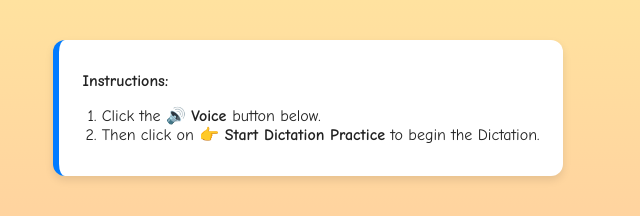
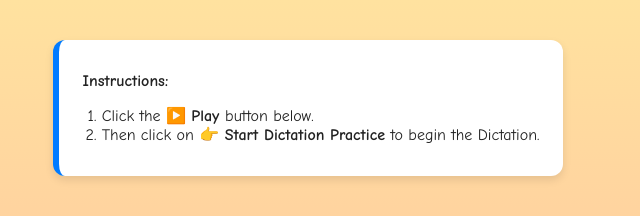
Before and after one commit to OnlineQuiz-BRG/QuizBuz, a plain HTML site: page docs/GrA_dictation.html in a window 1280 px wide. Shown: the top 216 px of the page, 332-972 px from the left. Drawn offline with Linux system fonts and the light colour scheme.

Commit message:
Update GrA_dictation.html

```diff
--- a/docs/GrA_dictation.html
+++ b/docs/GrA_dictation.html
@@ -71,7 +71,7 @@
  margin-bottom: 1.5rem;">
 <p><strong>Instructions:</strong></p>
  <ol style="padding-left: 1.2rem;">
-   <li>Click the 🔊 <strong> Voice </strong> button below.</li>
+   <li>Click the ▶️ <strong> Play </strong> button below.</li>
    <li>Then click on <strong>👉 Start Dictation Practice</strong> to begin the Dictation.</li>
  </ol>
 </div>
```
